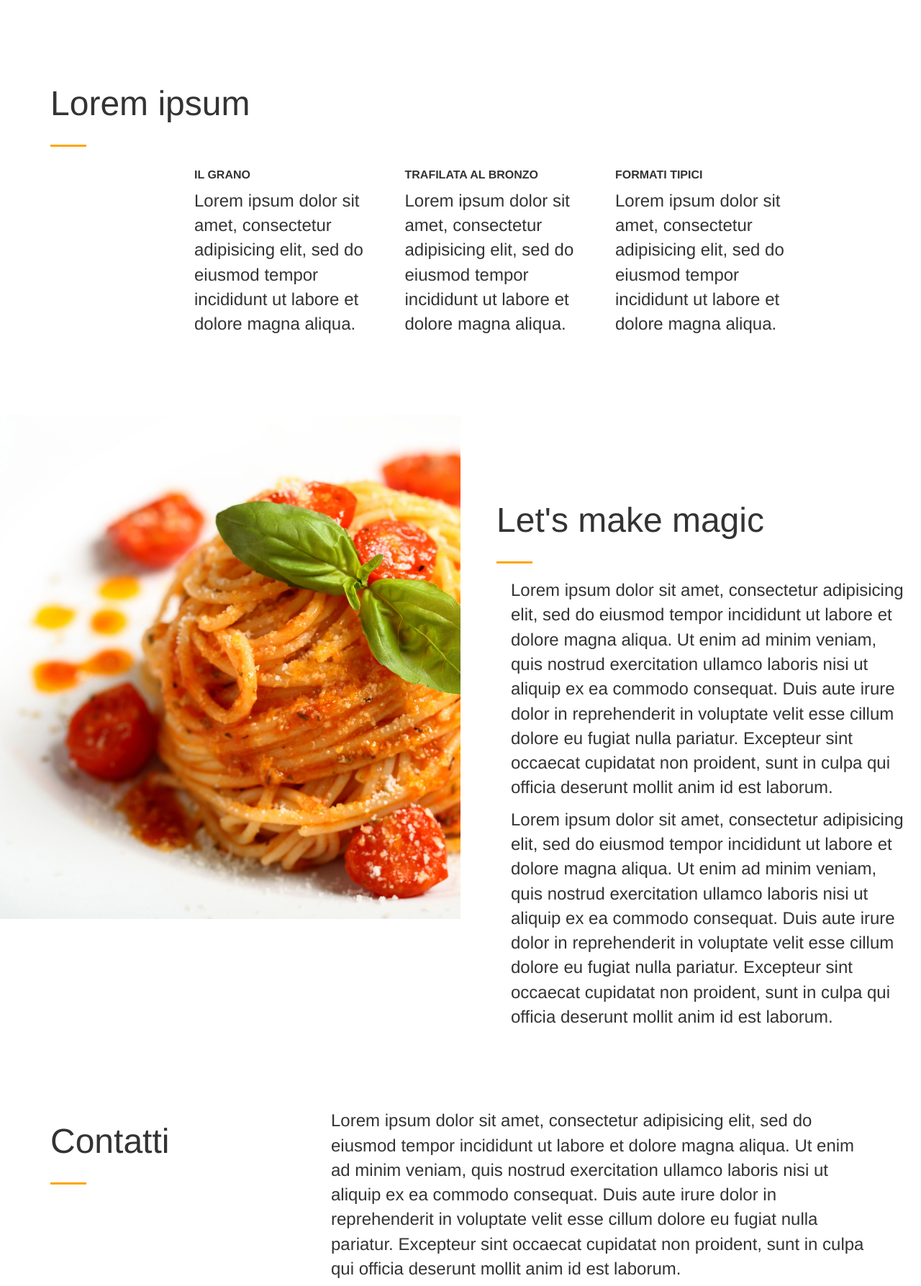
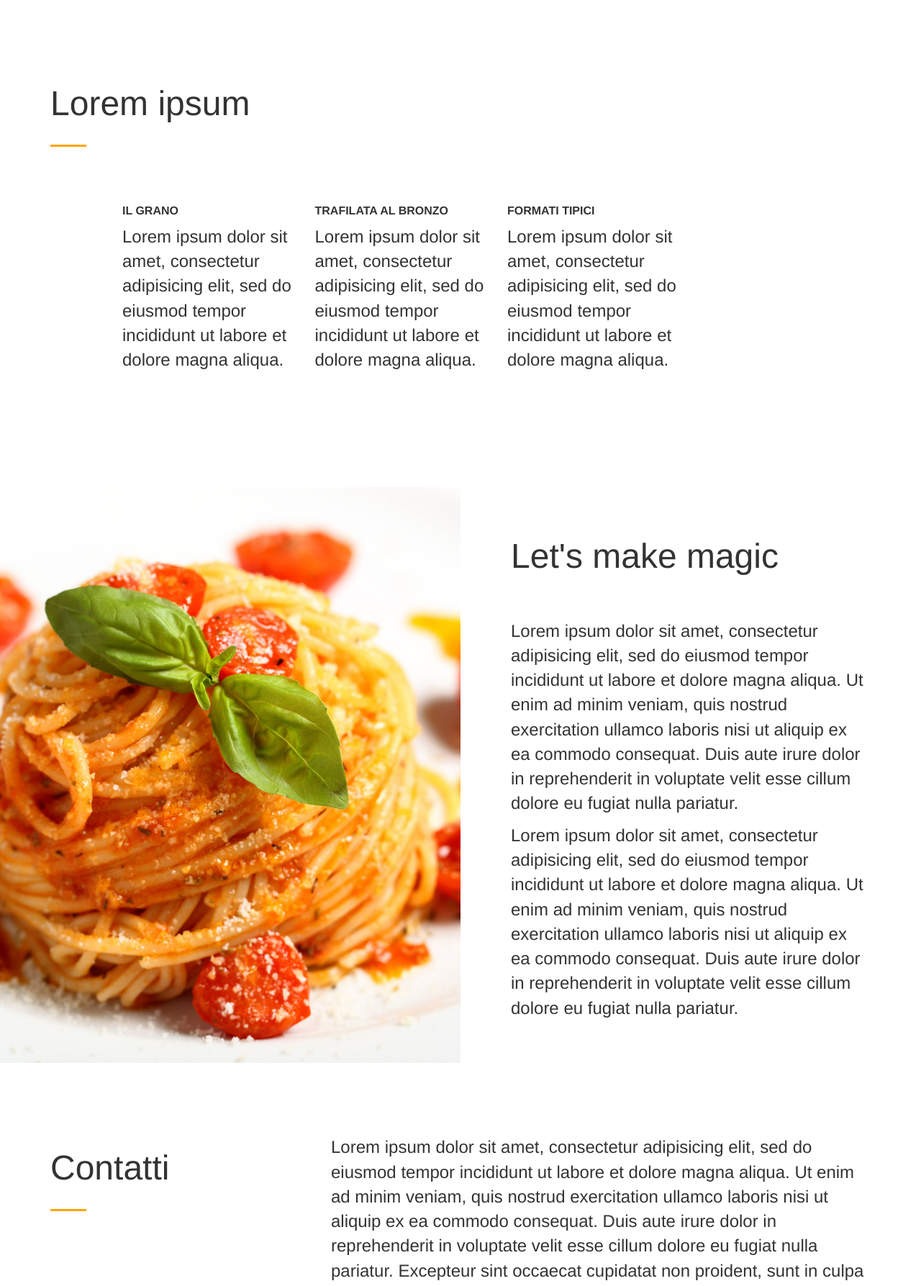
Before and after one commit to valeriavivace/Sito-pasta, a PHP site: page / in a window 1280 px wide. Shown: the part 586-2373 px from the top of the page at 72% size. Run offline with PHP 8.4, Linux system fonts and the light colour scheme.

Commit message:
perfezionato div pasta in primo piano

```diff
--- a/css/mobile.css
+++ b/css/mobile.css
@@ -62,18 +62,16 @@ h4,td,th{
 /*********************/
 
 /**********INDEX.HTML******/
-  .box-testo{
-    padding:50px 20px;
-  }
-  .pasta-info{
+  .box-pasta-info{
     margin-left: 10px;
     padding: 10px;
   }
-  .pasta-info:first-child{
+  .box-pasta-info:first-child{
     margin-left: 10px;
   }
-  .pasta-foto-info p{
-    padding: 50px 20px 50px 0;
+  .pasta-in-primo-piano{
+    height: 900px;
+    display: block;
   }
 
 /**********PRODOTTI******/
--- a/css/style.css
+++ b/css/style.css
@@ -114,24 +114,30 @@ header a{
   padding-top:100px;
   padding-bottom: 100px;
 }
-.pasta-info:first-child{
-  margin-left:200px;
+.pasta-info{
+  padding: 50px;
 }
-.pasta-illustrazione{
-  height: 700px;
+.box-pasta-info:first-child{
+  margin-left:50px;
 }
-.pasta-foto{
+.pasta-in-primo-piano{
+  height: 100vh;
+  display: flex;
+  align-items: stretch;
+}
+.pasta-in-primo-piano_foto{
   height: 100%;
   background-image: url(../images/spaghetti-al-pomodoro-2-min.jpg);
   background-size: cover;
+  background-position: center;
 }
-.pasta-foto-info{
-  padding-top: 100px;
-  padding-left: 50px;
+.pasta-in-primo-piano_info{
+  padding: 70px;
+  display: flex;
+  flex-direction: column;
+  justify-content: center;
 }
-.pasta-foto-info p{
-  padding-left:20px;
-}
+
 /****FOOTER****/
 .footer-info{
   display: flex;
--- a/index.html
+++ b/index.html
@@ -42,34 +42,32 @@
     <div class="container box-testo">
       <h2>Lorem ipsum</h2>
       <hr class="linea-h2">
-      <div class="row">
-        <div class="pasta-info col-xs-12 col-md-3">
+      <div class="row pasta-info">
+        <div class="box-pasta-info col-xs-12 col-md-3">
           <h4 class="text-uppercase bold">Il grano</h4>
           <p>Lorem ipsum dolor sit amet, consectetur adipisicing elit, sed do eiusmod tempor incididunt ut labore et dolore magna aliqua. </p>
         </div>
-        <div class="pasta-info col-xs-12 col-md-3">
+        <div class="box-pasta-info col-xs-12 col-md-3">
           <h4 class="text-uppercase bold">Trafilata al bronzo</h4>
           <p>Lorem ipsum dolor sit amet, consectetur adipisicing elit, sed do eiusmod tempor incididunt ut labore et dolore magna aliqua. </p>
         </div>
-        <div class="pasta-info col-xs-12 col-md-3">
+        <div class="box-pasta-info col-xs-12 col-md-3">
           <h4 class="text-uppercase bold">Formati tipici</h4>
           <p>Lorem ipsum dolor sit amet, consectetur adipisicing elit, sed do eiusmod tempor incididunt ut labore et dolore magna aliqua. </p>
         </div>
       </div>
     </div>
     <div class="container-fluid">
-      <div class="row pasta-illustrazione">
-        <div class="pasta-foto col-xs-12 col-md-6">
+      <div class="row pasta-in-primo-piano">
+        <div class="pasta-in-primo-piano_foto col-xs-12 col-md-6">
         </div>
-        <div class="pasta-foto-info col-xs-12 col-md-6">
+        <div class="pasta-in-primo-piano_info col-xs-12 col-md-6">
           <h2>Let's make magic</h2>
           <hr class="linea-h2">
           <p>
-            Lorem ipsum dolor sit amet, consectetur adipisicing elit, sed do eiusmod tempor incididunt ut labore et dolore magna aliqua. Ut enim ad minim veniam, quis nostrud exercitation ullamco laboris nisi ut aliquip ex ea commodo consequat. Duis aute irure dolor in reprehenderit in voluptate velit esse cillum dolore eu fugiat nulla pariatur. Excepteur sint occaecat cupidatat non proident, sunt in culpa qui officia deserunt mollit anim id est laborum.
-          </p>
+            Lorem ipsum dolor sit amet, consectetur adipisicing elit, sed do eiusmod tempor incididunt ut labore et dolore magna aliqua. Ut enim ad minim veniam, quis nostrud exercitation ullamco laboris nisi ut aliquip ex ea commodo consequat. Duis aute irure dolor in reprehenderit in voluptate velit esse cillum dolore eu fugiat nulla pariatur.
           <p>
-            Lorem ipsum dolor sit amet, consectetur adipisicing elit, sed do eiusmod tempor incididunt ut labore et dolore magna aliqua. Ut enim ad minim veniam, quis nostrud exercitation ullamco laboris nisi ut aliquip ex ea commodo consequat. Duis aute irure dolor in reprehenderit in voluptate velit esse cillum dolore eu fugiat nulla pariatur. Excepteur sint occaecat cupidatat non proident, sunt in culpa qui officia deserunt mollit anim id est laborum.
-          </p>
+            Lorem ipsum dolor sit amet, consectetur adipisicing elit, sed do eiusmod tempor incididunt ut labore et dolore magna aliqua. Ut enim ad minim veniam, quis nostrud exercitation ullamco laboris nisi ut aliquip ex ea commodo consequat. Duis aute irure dolor in reprehenderit in voluptate velit esse cillum dolore eu fugiat nulla pariatur.
         </div>
       </div>
     </div>
```
